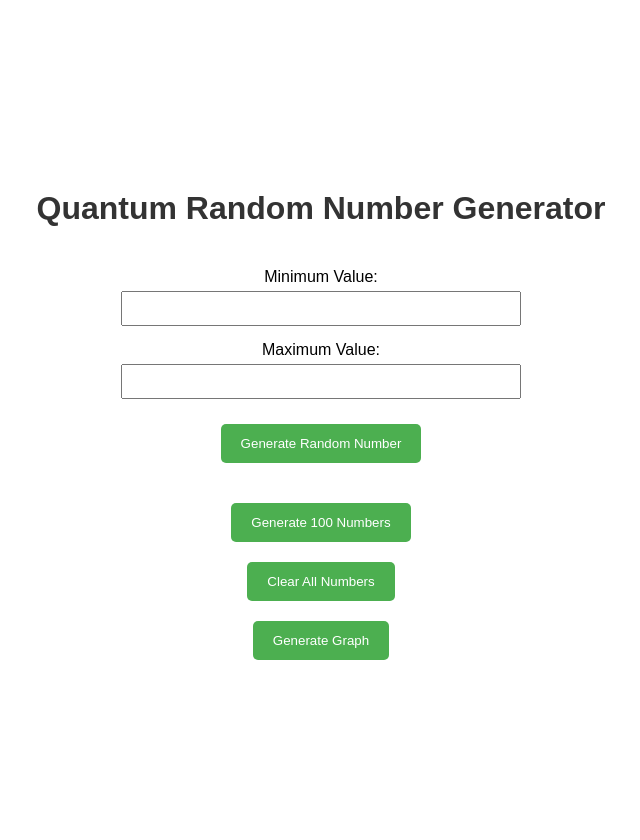
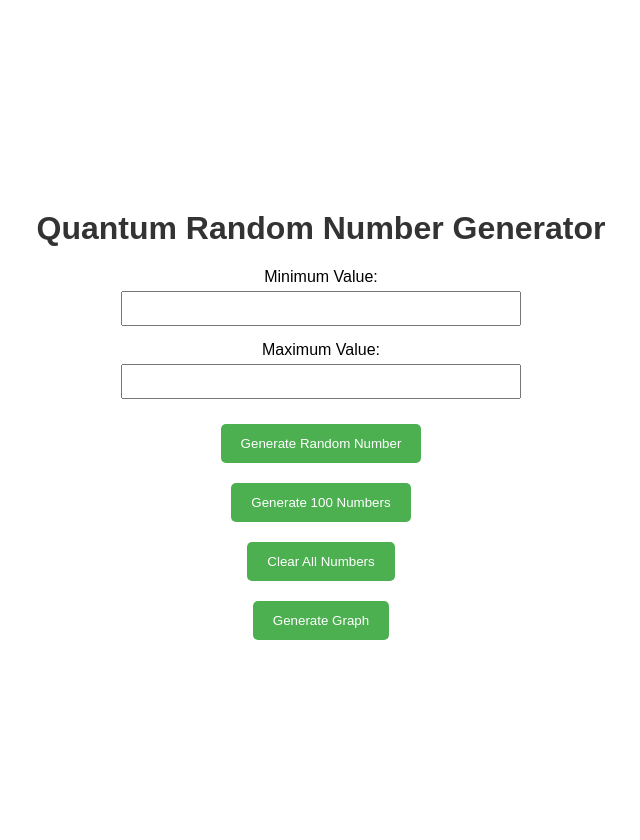
Before and after one commit to Kairos-T/QRNG, a Flask app: page / in a window 1280 px wide. Shown: the whole page, without its empty margins (319-959 px from the left). Run offline with Flask 3, Linux system fonts and the light colour scheme.

Commit message:
chore: cleaned up button styles

```diff
--- a/static/styles.css
+++ b/static/styles.css
@@ -13,10 +13,6 @@ h1,
 h2 {
   margin-top: 20px;
   color: #333;
-}
-
-form {
-  margin-top: 20px;
 }
 
 form,
@@ -53,7 +49,7 @@ button:hover {
 
 button,
 a button {
-  margin: 10px;
+  margin: 10px 0;
 }
 
 button:focus {
```
